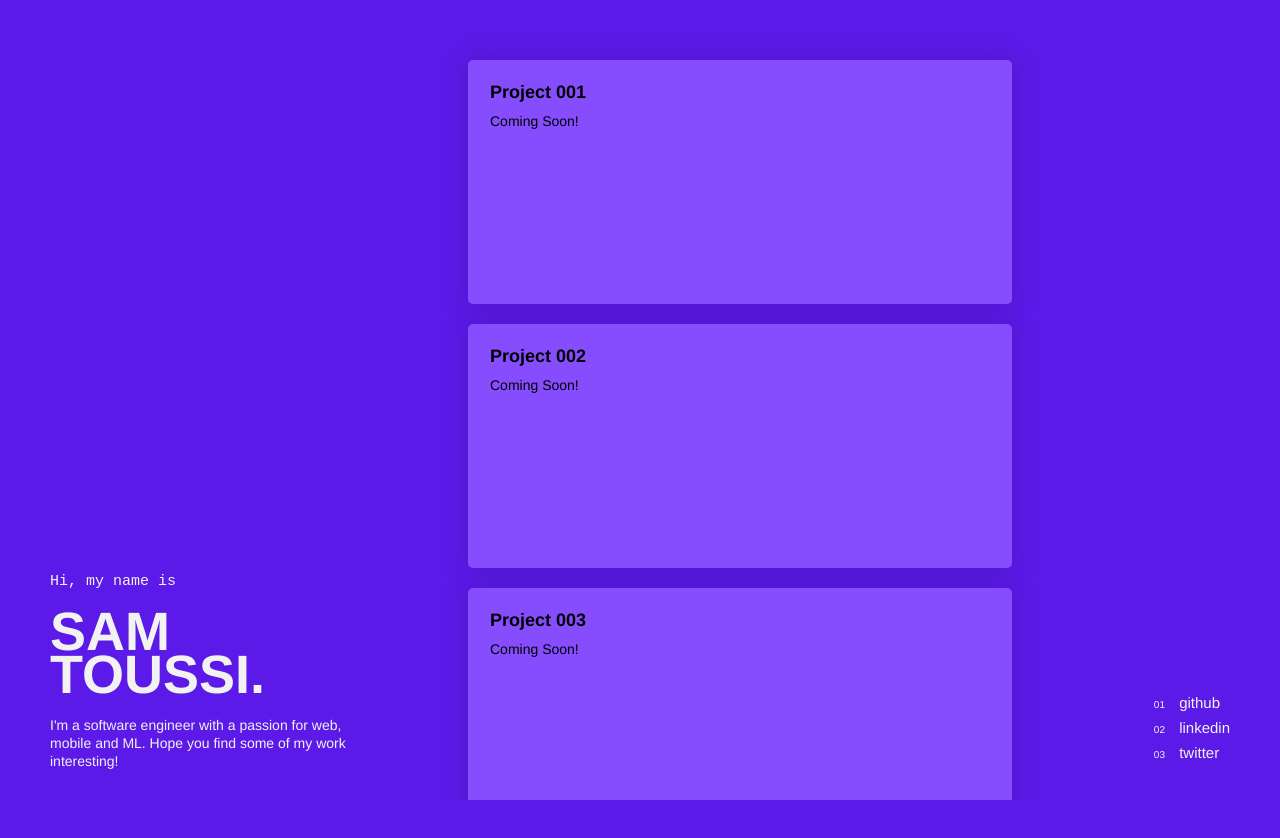
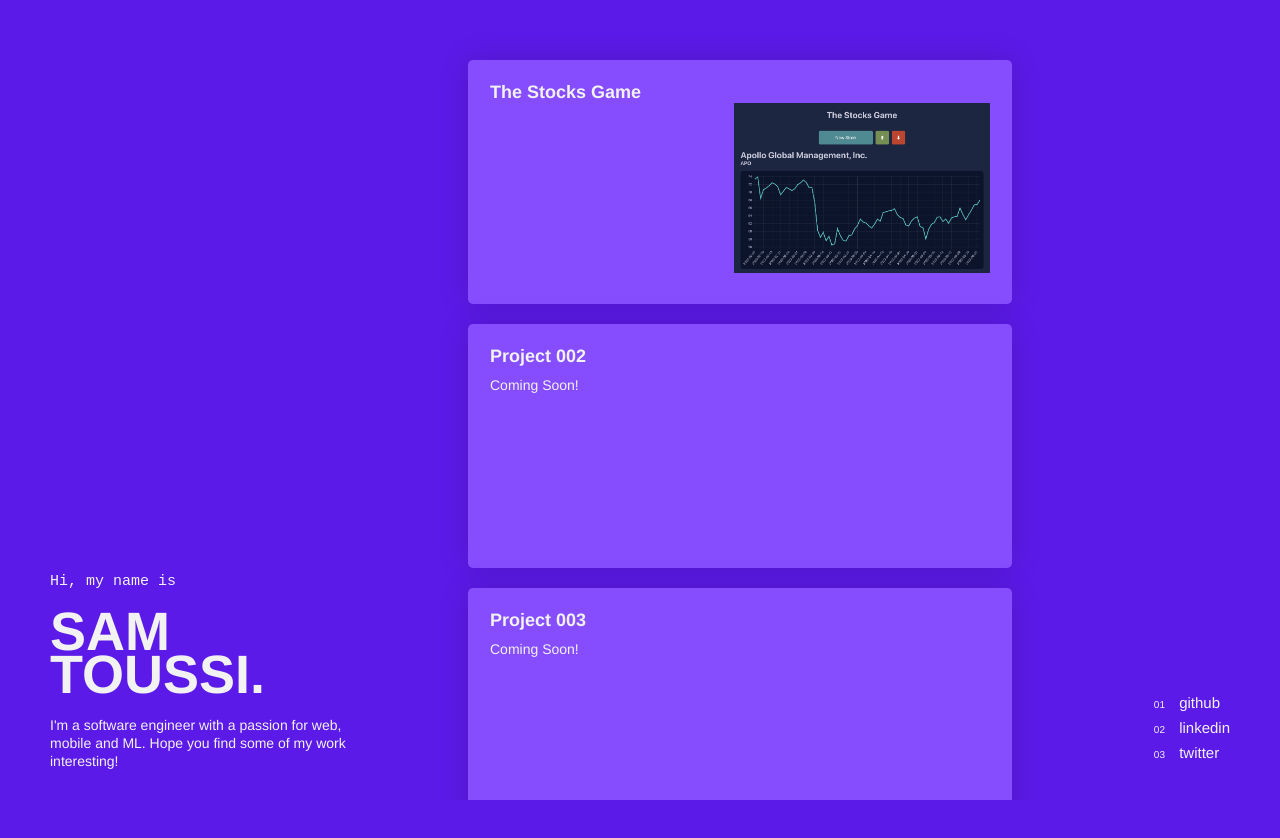
Before and after one commit to samktt/sam, a plain HTML site: page index.html in a window 1280 px wide. Drawn offline with Linux system fonts and the light colour scheme.

Commit message:
add stocks game project

```diff
--- a/index.html
+++ b/index.html
@@ -8,10 +8,15 @@
   <body>
     <main>
       <section class="center-section">
-        <div class="project-card">
-          <h2>Project 001</h2>
-          <p>Coming Soon!</p>
-        </div>
+        <a
+          href="https://github.com/samktt/the-stocks-game"
+          class="project-card"
+        >
+          <h2 class="project-title">The Stocks Game</h2>
+          <div class="image-container">
+            <img src="stock_game.png" alt="Stock Game" class="centered-image" />
+          </div>
+        </a>
         <div class="project-card">
           <h2>Project 002</h2>
           <p>Coming Soon!</p>
--- a/styles.css
+++ b/styles.css
@@ -32,6 +32,18 @@ code {
   font-family: monospace;
   font-size: 15px;
   color: #f2f2f2;
+}
+
+.image-container {
+  display: flex;
+  justify-content: flex-end;
+  align-items: center;
+  height: 170px; /* Adjust the height as needed */
+}
+
+.centered-image {
+  max-width: 100%;
+  max-height: 100%;
 }
 
 .left-section {
@@ -92,6 +104,8 @@ code {
 }
 
 .project-card {
+  text-decoration: none;
+  color: #f2f2f2;
   background-color: #864dff;
   border-radius: 5px;
   padding: 20px;
```
Also changed, not shown: stock_game.png (added).
